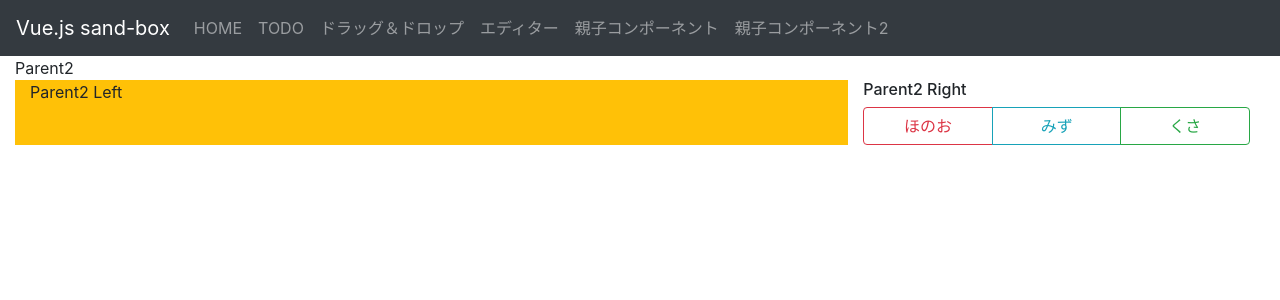
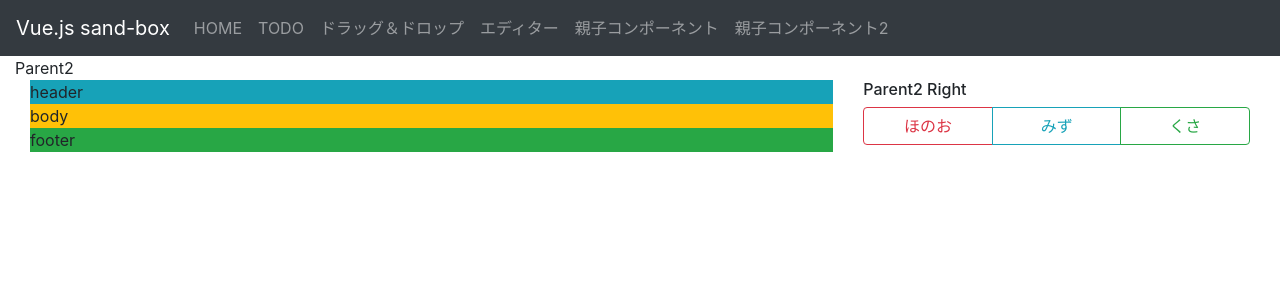
Before and after one commit to kyoruni/vue-sand-box, a Vue app: page /parent2 in a window 1280 px wide. Shown: the top 300 px of the page. Built offline with nearby package versions, Linux system fonts and the light colour scheme.

Commit message:
:wrench: #2 画面左側 ドラッグで入れ替えできるように

```diff
--- a/src/components/Parent2/Left.vue
+++ b/src/components/Parent2/Left.vue
@@ -1,5 +1,19 @@
 <template>
-  <div class="left bg-warning">
-    Parent2 Left
+  <div class="left">
+    <draggable>
+    <div class="bg-info">header</div>
+    <div class="bg-warning">body</div>
+    <div class="bg-success">footer</div>
+    </draggable>
   </div>
 </template>
+
+<script>
+import draggable from 'vuedraggable'
+
+export default {
+  components: {
+    draggable
+  }
+}
+</script>
```
